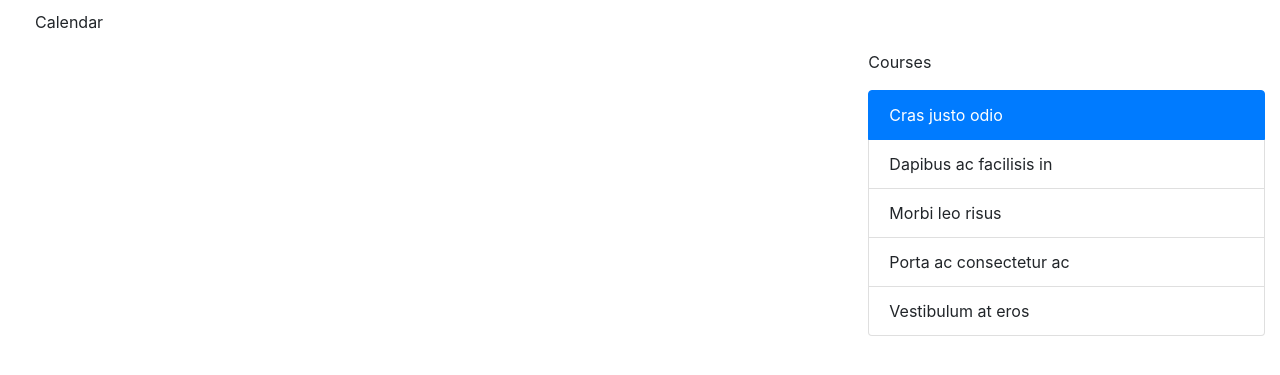
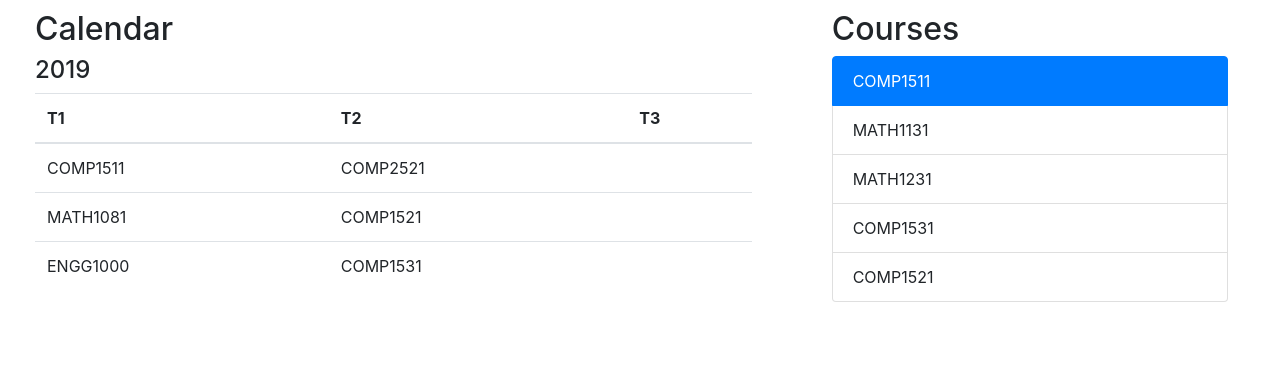
Before and after one commit to maggie-x/forecast_hackathon18, a Python web app: template templates/index.html in a window 1280 px wide. Shown: the part 80-455 px from the top of the page. Run offline with Jinja, Linux system fonts and the light colour scheme; the template is opened without the code that fills it, so the values that code supplies are empty; some libraries are stand-ins or nearby versions.

Commit message:
corrected column problem in css

```diff
--- a/css/style.css
+++ b/css/style.css
@@ -20,9 +20,15 @@ h1 {
 
 #calendar {
   margin-left: 20px;
+  margin-right: 50px;
   float: left;
 }
 
+.table {
+  width:inherit;
+  width: 100%;
+}
+
 #courses {
-  float: right;
+  float: left;
 }
--- a/templates/index.html
+++ b/templates/index.html
@@ -7,8 +7,10 @@
 
     <!-- Bootstrap CSS -->
     <link rel="stylesheet" href="https://stackpath.bootstrapcdn.com/bootstrap/4.1.3/css/bootstrap.min.css" integrity="sha384-MCw98/SFnGE8fJT3GXwEOngsV7Zt27NXFoaoApmYm81iuXoPkFOJwJ8ERdknLPMO" crossorigin="anonymous">
+    <link rel="stylesheet" href="https://fonts.googleapis.com/css?family=Roboto:300,400,500,700|Material+Icons">
+    <link rel="stylesheet" href="https://unpkg.com/bootstrap-material-design@4.1.1/dist/css/bootstrap-material-design.min.css" integrity="sha384-wXznGJNEXNG1NFsbm0ugrLFMQPWswR3lds2VeinahP8N0zJw9VWSopbjv2x7WCvX" crossorigin="anonymous">
     <link rel="stylesheet" href="../css/style.css">
-    <title>Hello, world!</title>
+    <title>Forecast</title>
   </head>
   <body>
     <div class="row">
@@ -18,17 +20,46 @@
      </div>
     <div class="row">
     <div class="container-fluid">
-      <div class="col-sm 8" id="calendar">
-         <p>  Calendar </p>
+      <div class="col-sm-7" id="calendar">
+         <h2>  Calendar </h2>
+         <h4> 2019 </h4>
+           <table class="table table-hover">
+             <thead>
+               <tr>
+                 <th>T1</th>
+                 <th>T2</th>
+                 <th>T3</th>
+               </tr>
+             </thead>
+             <tbody>
+               <tr>
+                 <td>COMP1511</td>
+                 <td>COMP2521</td>
+                 <td></td>
+               </tr>
+               <tr>
+                 <td>MATH1081</td>
+                 <td>COMP1521</td>
+                 <td></td>
+               </tr>
+               <tr>
+                 <td>ENGG1000</td>
+                 <td>COMP1531</td>
+                 <td></td>
+               </tr>
+             </tbody>
+          </table>
+
       </div>
       <div class="col-sm-4 " id="courses">
-         <p>  Courses </p>
+         <h2>  Courses </h2>
+         <!-- FOR LOOP IN FLASK TO PRINT ALL COURSES -->
          <ul class="list-group">
-            <li class="list-group-item active">Cras justo odio</li>
-            <li class="list-group-item">Dapibus ac facilisis in</li>
-            <li class="list-group-item">Morbi leo risus</li>
-            <li class="list-group-item">Porta ac consectetur ac</li>
-            <li class="list-group-item">Vestibulum at eros</li>
+            <li class="list-group-item active">COMP1511</li>
+            <li class="list-group-item">MATH1131</li>
+            <li class="list-group-item">MATH1231</li>
+            <li class="list-group-item">COMP1531</li>
+            <li class="list-group-item">COMP1521</li>
           </ul>
       </div>
     </div>
```
